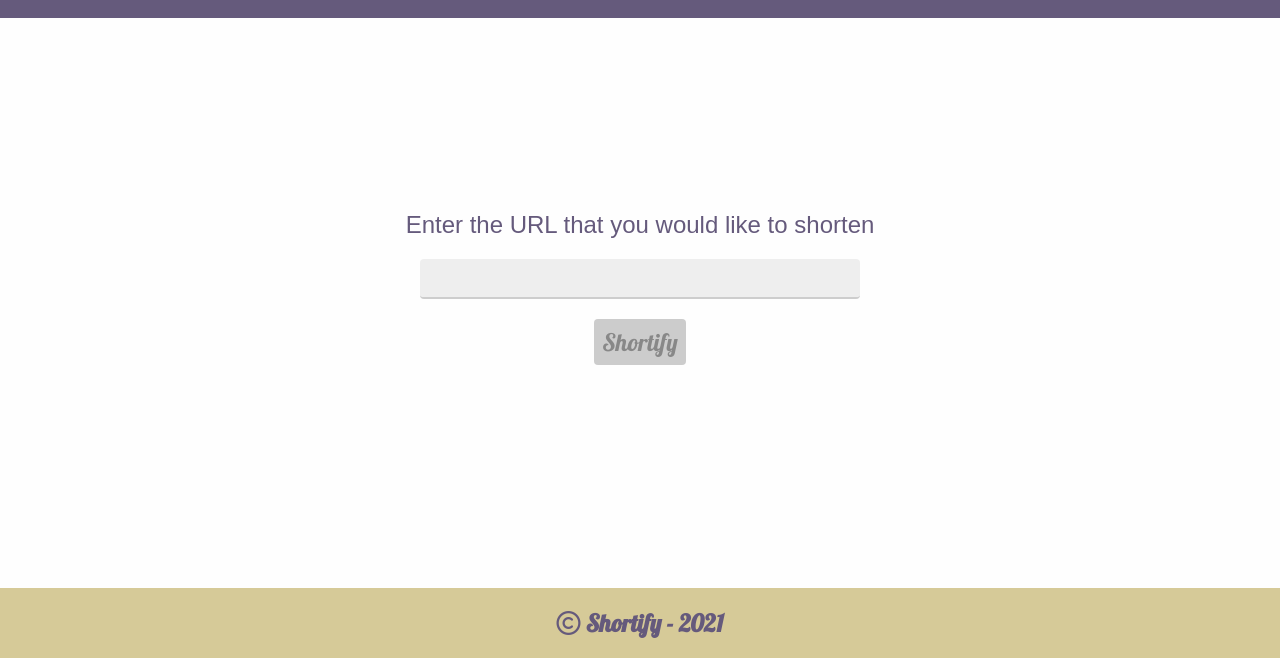
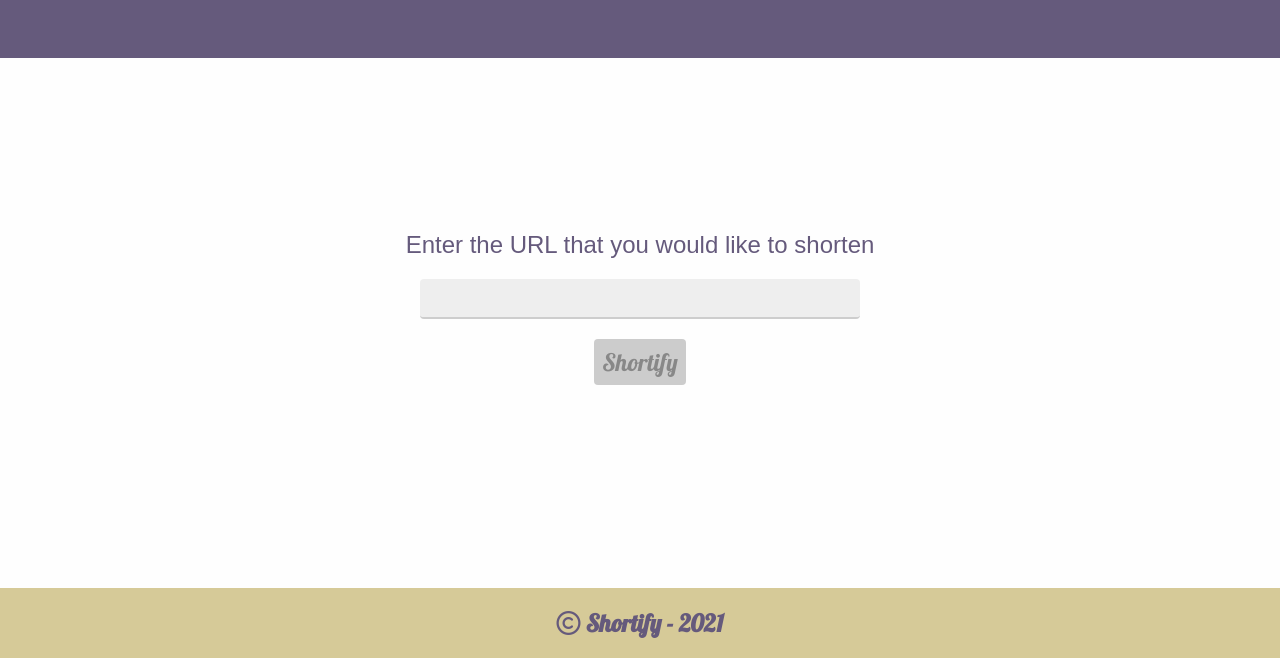
Before and after one commit to uranshishko/shortify, a website: page public/index.html in a window 1280 px wide. Shown: the part 142-800 px from the top of the page. Drawn offline with Linux system fonts and the light colour scheme.

Commit message:
Fixed visual bug

```diff
--- a/public/styles/main.scss
+++ b/public/styles/main.scss
@@ -10,9 +10,9 @@
 
 #app {
     display: flex;
+    min-height: 100vh;
     flex-direction: column;
     width: 100%;
-    height: 100vh;
     background-color: $white;
 
     header {
@@ -46,7 +46,7 @@
 
     .main_content {
         width: 100%;
-        height: 100%;
+        flex: 1 0 auto;
         display: flex;
         flex-direction: column;
         align-items: center;
```
Also changed, not shown: public/styles/main.css, 1 other file.
